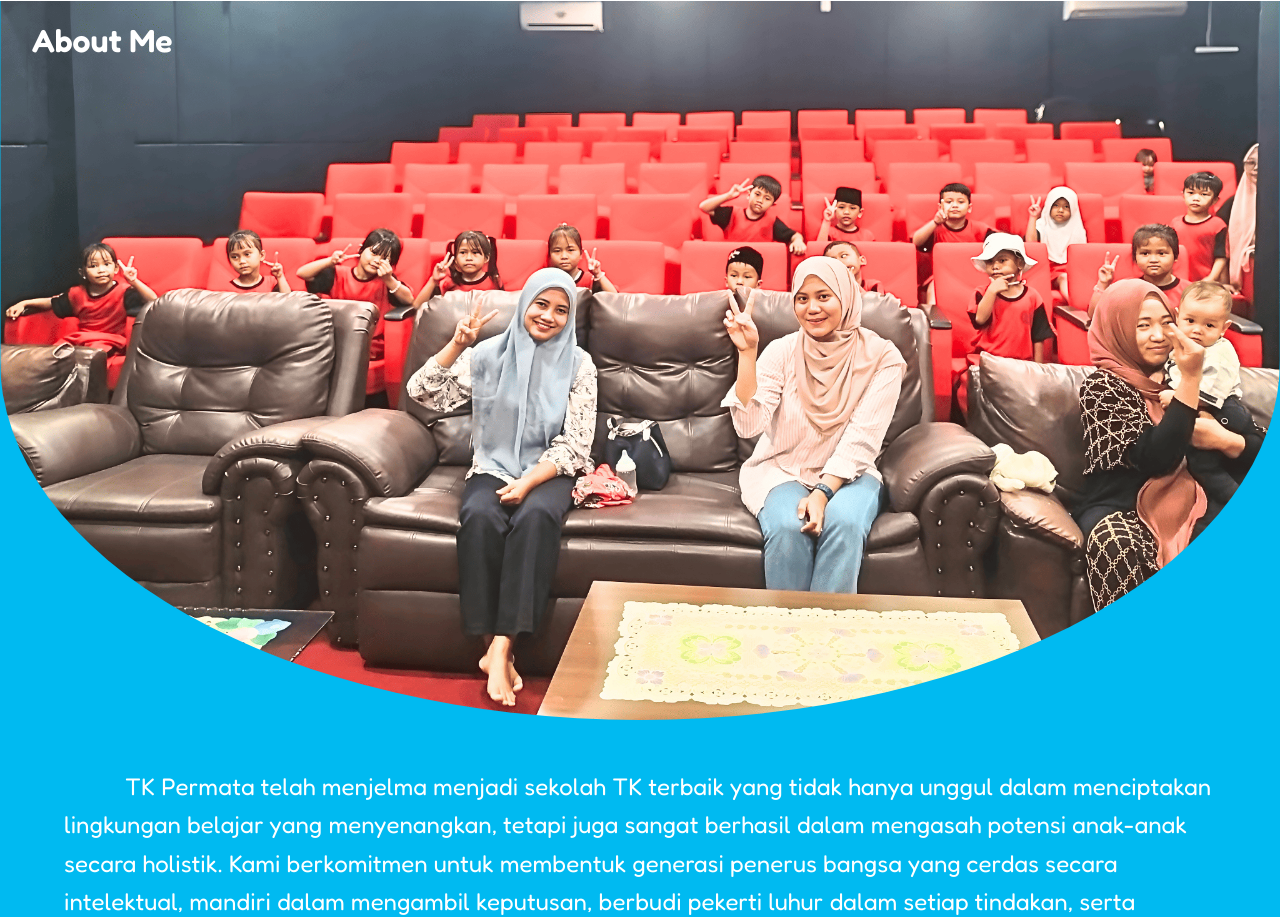
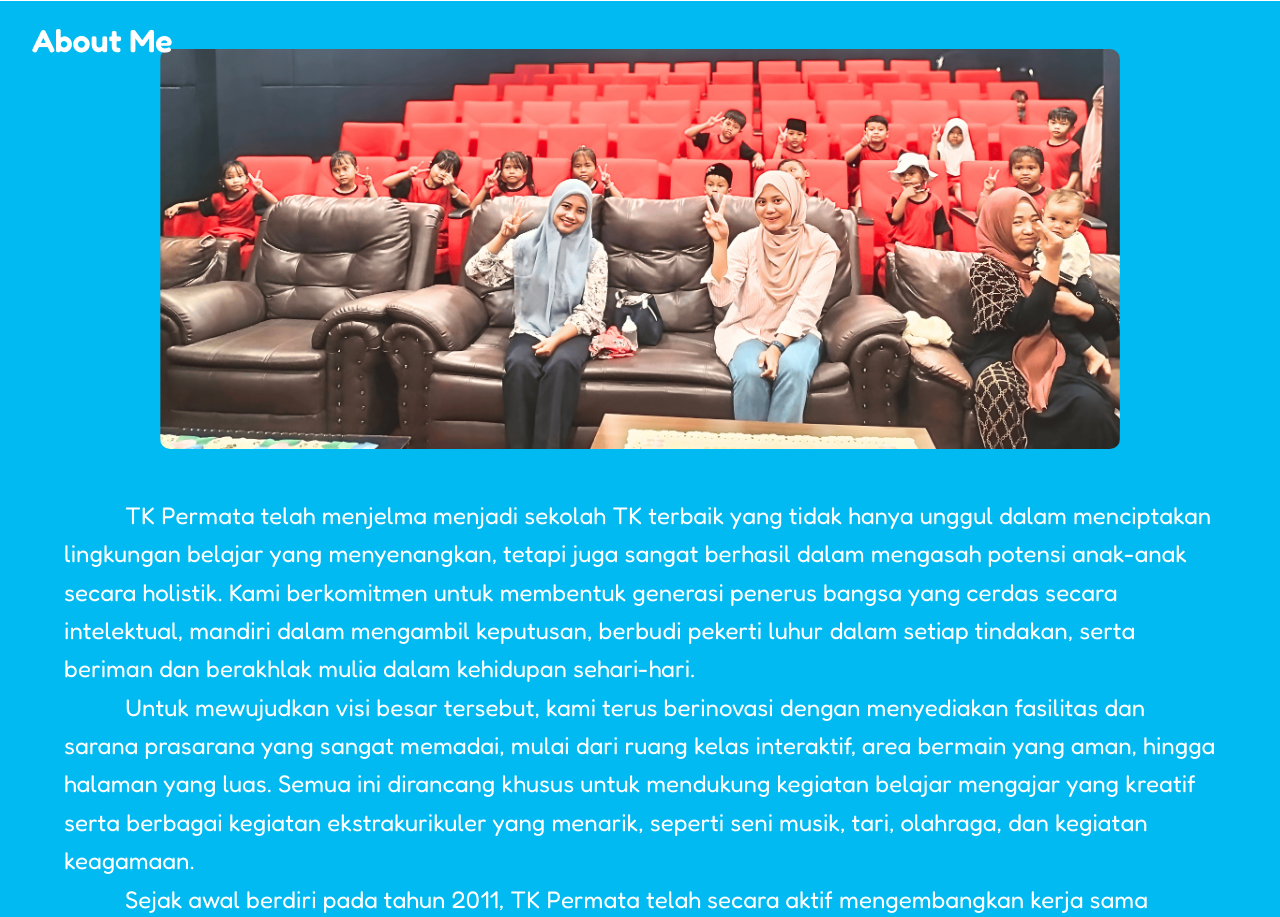
Before and after one commit to RayhanDev9/TK, a plain HTML site: page index.html in a window 1280 px wide. Shown: the part 878-1795 px from the top of the page. Drawn offline with nearby package versions, Linux system fonts and the light colour scheme.

Commit message:
Mengatur responsife bagian about

```diff
--- a/index.html
+++ b/index.html
@@ -141,7 +141,7 @@
         <h2 class="position-absolute h2-about">About Me</h2>
 
         <!-- Img About -->
-        <div class="about-right">
+        <div class="about-right pt-lg-5">
           <img
             src="src/about.png"
             class="img-fluid mx-auto d-block img-about"
@@ -150,7 +150,7 @@
         </div>
 
         <!-- Text About -->
-        <div class="about-left mx-auto  py-5">
+        <div class="about-left mx-auto  pt-3 pt-lg-5 pb-5">
           <p class="text-about fs-4 ">
             &nbsp;&nbsp;&nbsp;&nbsp;&nbsp;&nbsp;&nbsp;&nbsp;&nbsp;&nbsp;TK Permata telah menjelma menjadi sekolah TK terbaik yang tidak
             hanya unggul dalam menciptakan lingkungan belajar yang menyenangkan,
--- a/style.css
+++ b/style.css
@@ -320,6 +320,13 @@
     height: auto;
   }
 
+  .img-about {
+    width: 75vw;
+    height: 50vh;
+    object-fit: cover;
+    border-radius: 10px;
+  }
+
   .text-about {
     width: 90vw;
   }
```
